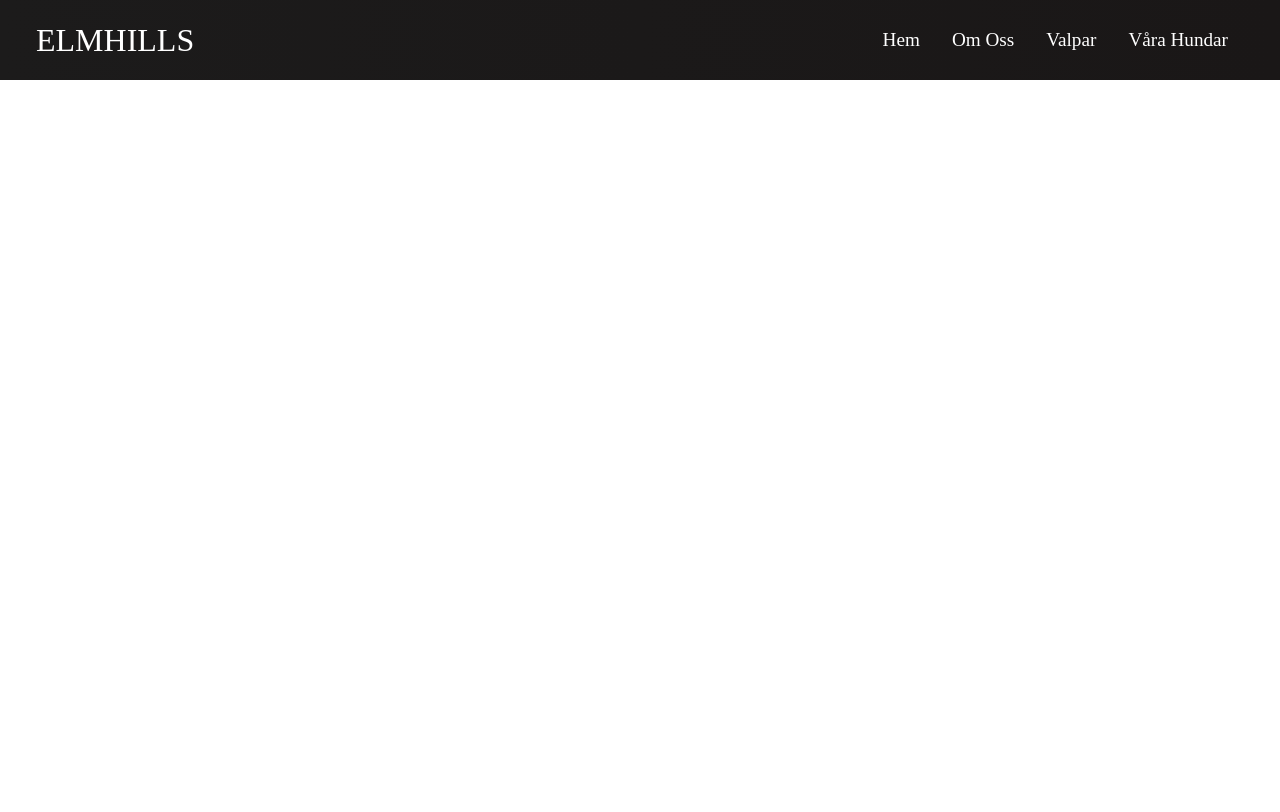
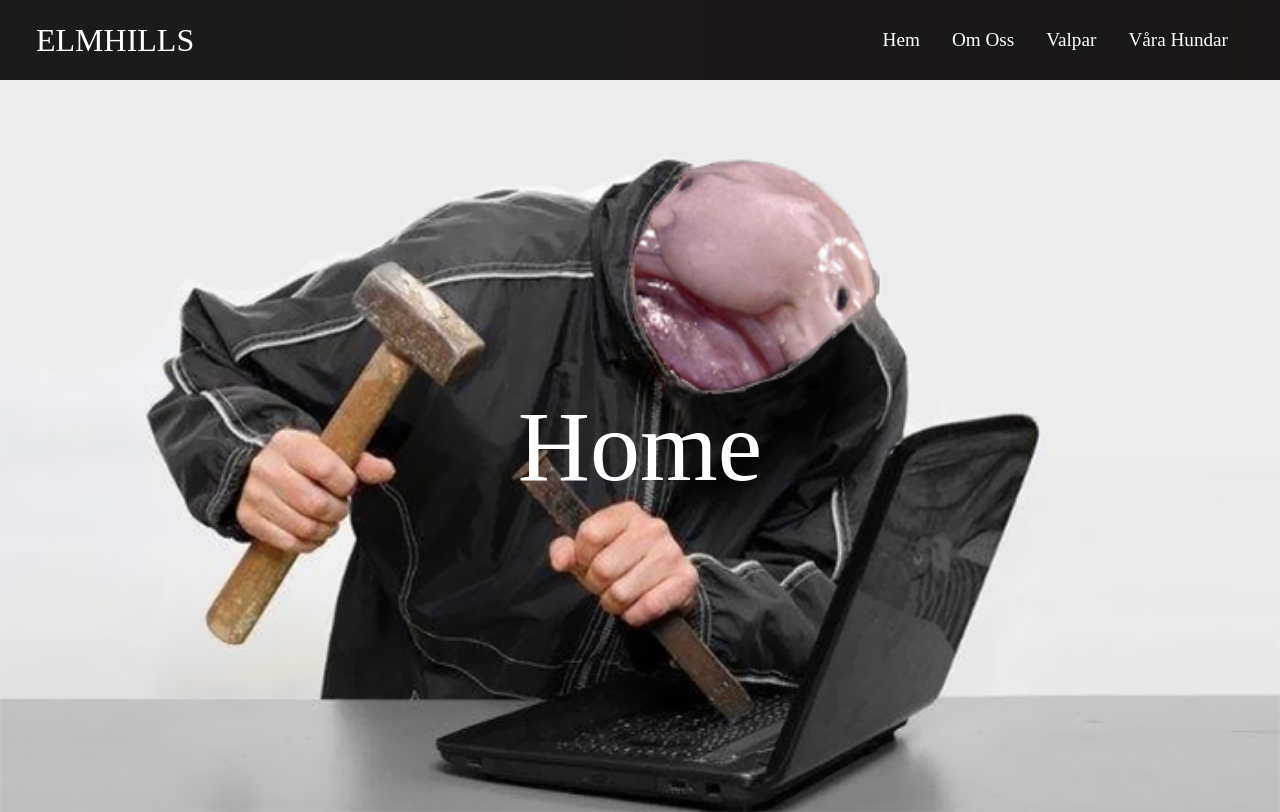
Before and after one commit to LinusWallin/Elmhills-Web-App-project, a React (Create React App) app: page / in a window 1280 px wide. Built offline with nearby package versions, Linux system fonts and the light colour scheme.

Commit message:
feat: created home page that displays the text "Home"

```diff
--- a/src/App.css
+++ b/src/App.css
@@ -0,0 +1,25 @@
+* {
+    box-sizing: border-box;
+    margin: 0;
+    padding: 0;
+}
+
+.home,
+.about,
+.puppies,
+.dogs {
+    display: flex;
+    height: 91.5vh;
+    align-items: center;
+    justify-content: center;
+    font-size: 3rem;
+}
+
+.home {
+    background-image: url('/public/images/BlobMAN.jpg');
+    background-position: center;
+    background-size: cover;
+    background-repeat: no-repeat;
+    color: #fff;
+    font-size: 100px;
+}
--- a/src/App.js
+++ b/src/App.js
@@ -1,6 +1,7 @@
 import './App.css';
 import Navbar from './components/Navbar';
 import { BrowserRouter as Router, Routes, Route } from 'react-router-dom';
+import Home from './components/pages/Home';
 
 function App() {
   return (
@@ -8,7 +9,7 @@ function App() {
       <Router>
         <Navbar />
         <Routes>
-          <Route path='/' exact />
+          <Route path='/' exact Component={Home}/>
         </Routes>
       </Router>
     </>
--- /dev/null
+++ b/src/components/pages/Home.js
@@ -0,0 +1,11 @@
+import React from 'react'
+
+function Home() {
+  return (
+    <div className='home'>
+      Home
+    </div>
+  )
+}
+
+export default Home
```
Also changed, not shown: public/images/BlobMAN.jpg (renamed from public/BlobMAN.jpg).
